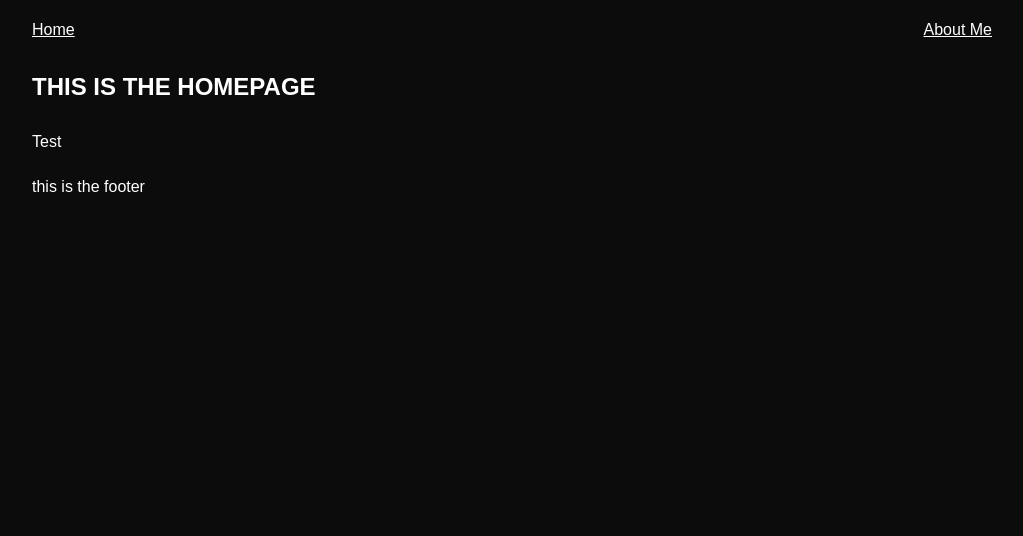
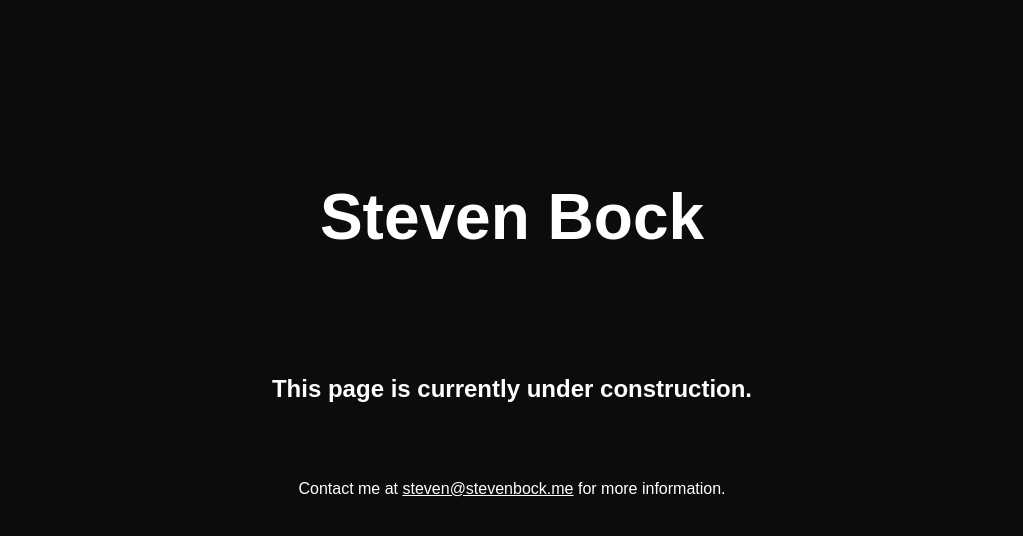
Before and after one commit to dabockster/dabockster.github.io, a Jekyll site: the page built from index.md, in a window 1280 px wide. Shown: the top 536 px of the page, without its empty margins (128-1151 px from the left). Built offline with Jekyll 4.4.1, drawn with Linux system fonts in a browser that asks for light colours.

Commit message:
Created a construction page so I can get rid of my old site

```diff
--- a/_layouts/homepage.html
+++ b/_layouts/homepage.html
@@ -2,14 +2,15 @@
 <html lang="en">
     {% include head.html %}
 
-    {% include header.html %}
-
     <body>
-        <section>
-            <h1> THIS IS THE HOMEPAGE </h1>
-            {{ content }}
-        </section>
+            <div class="homepage center">
+                <h1>Steven Bock</h1>
+                <br>
+                <h2>This page is currently under construction.</h2>
+                <br>
+                <p>Contact me at <a href="mailto:steven@stevenbock.me">steven@stevenbock.me</a> for more information.</p>
+            </div>
     </body>
 
-    {% include footer.html %}
+
 </html>
--- a/assets/css/main.css
+++ b/assets/css/main.css
@@ -28,9 +28,9 @@ header {
 }
 
 /*
-==========================
+======================
     Helper Classes
-==========================
+======================
 */
 
 .left {
@@ -40,6 +40,25 @@ header {
 .right {
     float: right;
 }
+
+.center {
+    text-align: center;
+}
+
+/*
+============================
+    Page Specific Styles
+============================
+*/
+
+.homepage {
+    margin-top: 10rem;
+}
+
+.homepage h1 {
+    font-size: 4rem;
+}
+
 
 /*
 ==========================
--- a/index.md
+++ b/index.md
@@ -4,5 +4,3 @@
 
 layout: homepage
 ---
-
-Test
```
